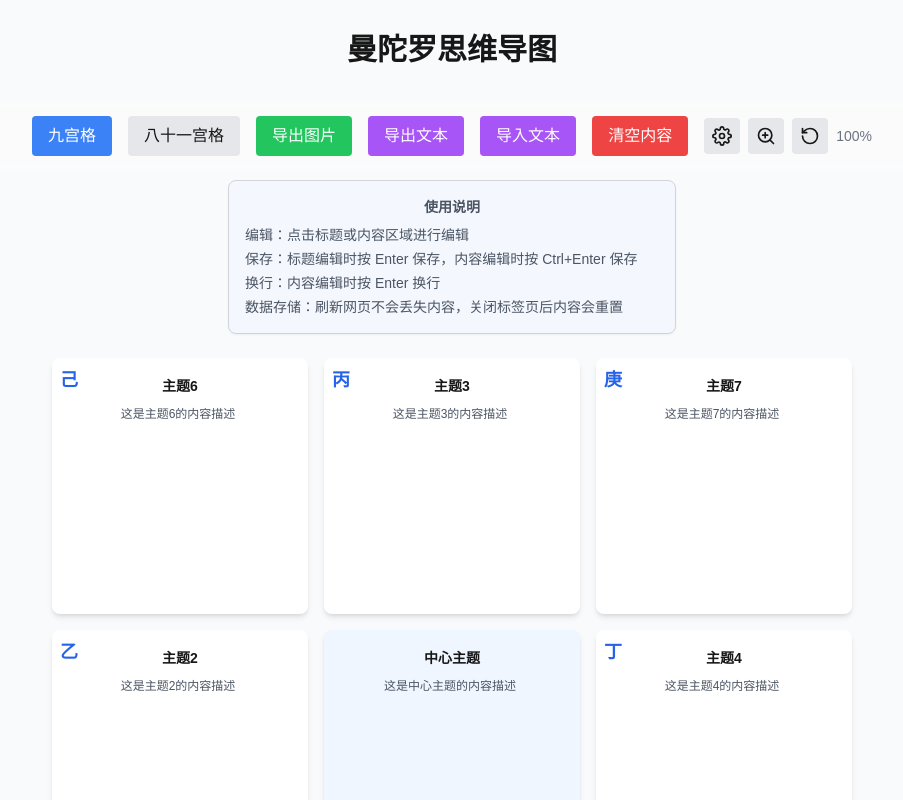
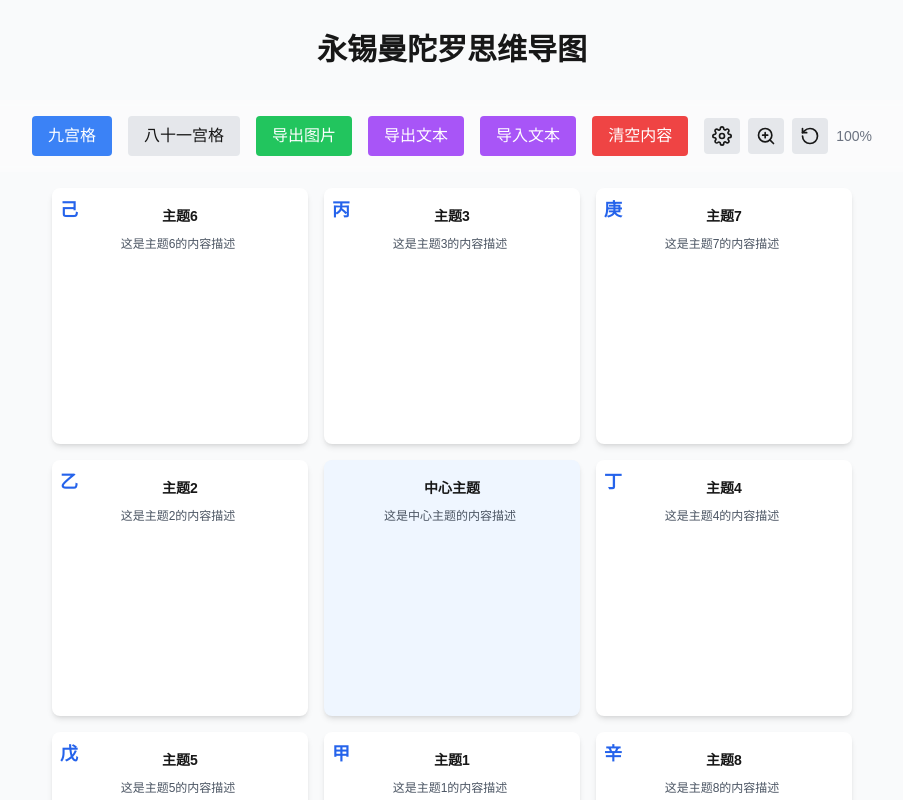
Before and after one commit to twhsi/mandalaai, a Next.js app: page / in a window 1280 px wide. Shown: the top 800 px of the page, without its empty margins (188-1091 px from the left). Built offline with nearby package versions, Linux system fonts and the light colour scheme.

Commit message:
调整说明文字

```diff
--- a/app/components/Mandala.tsx
+++ b/app/components/Mandala.tsx
@@ -621,19 +621,6 @@
         </div>
       </div>
 
-      {/* 添加操作说明区域 */}
-      <div className="px-4 py-2 text-sm text-gray-600">
-        <div className="max-w-md mx-auto border border-gray-300 rounded-lg p-4 shadow-sm bg-blue-50/50">
-          <h3 className="font-semibold mb-2 text-center">使用说明</h3>
-          <div className="space-y-1">
-            <p>编辑：点击标题或内容区域进行编辑</p>
-            <p>保存：标题编辑时按 Enter 保存，内容编辑时按 Ctrl+Enter 保存</p>
-            <p>换行：内容编辑时按 Enter 换行</p>
-            <p>数据存储：刷新网页不会丢失内容，关闭标签页后内容会重置</p>
-          </div>
-        </div>
-      </div>
-
       <div className="flex-1 py-4">
         <div
           className="min-h-full flex items-center justify-center"
--- a/app/layout.tsx
+++ b/app/layout.tsx
@@ -13,8 +13,8 @@
 });
 
 export const metadata: Metadata = {
-  title: "Create Next App",
-  description: "Generated by create next app",
+  title: "永锡曼陀罗思维导图",
+  description: "永锡曼陀罗思维导图",
 };
 
 export default function RootLayout({
--- a/app/page.tsx
+++ b/app/page.tsx
@@ -50,7 +50,7 @@
   return (
     <main className="min-h-screen bg-gray-50 py-8">
       <div className="container mx-auto px-4">
-        <h1 className="text-3xl font-bold text-center mb-8">曼陀罗思维导图</h1>
+        <h1 className="text-3xl font-bold text-center mb-8">永锡曼陀罗思维导图</h1>
         <Mandala data={data} onDataChange={handleDataChange} />
       </div>
     </main>
```
